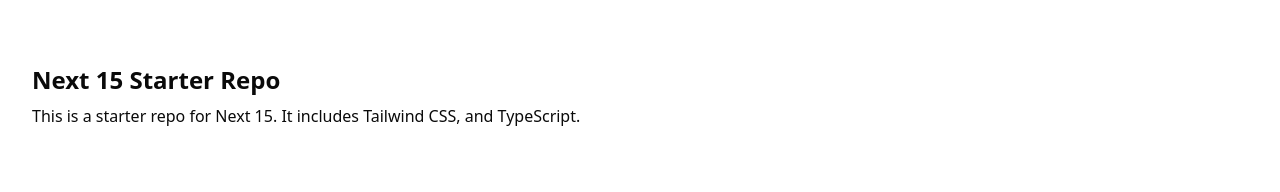
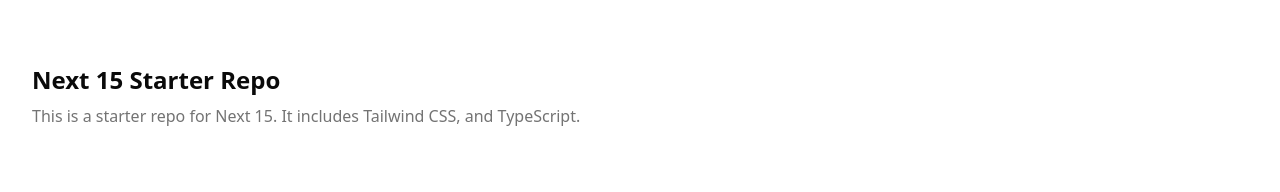
Before and after one commit to samjamead/next-15-starter, a Next.js app: page / in a window 1280 px wide. Shown: the top 192 px of the page. Built offline with nearby package versions, Linux system fonts and the light colour scheme.

Commit message:
Fix dark mode
Resets some ShadCN settings that conflict with the default `create-next-app` installation.

You only need to use a class for dark mode if you want the user to be able to toggle between light and dark.

```diff
--- a/app/globals.css
+++ b/app/globals.css
@@ -1,18 +1,6 @@
 @tailwind base;
 @tailwind components;
 @tailwind utilities;
-
-:root {
-  --muted: #f9f9f9;
-  --muted-foreground: #6b7280;
-}
-
-@media (prefers-color-scheme: dark) {
-  :root {
-    --muted: #171717;
-    --muted-foreground: #9ca3af;
-  }
-}
 
 @layer base {
   :root {
@@ -42,7 +30,9 @@
     --chart-5: 27 87% 67%;
     --radius: 0.5rem;
   }
-  .dark {
+
+  @media (prefers-color-scheme: dark) {
+    :root {
       --background: 0 0% 3.9%;
       --foreground: 0 0% 98%;
       --card: 0 0% 3.9%;
@@ -70,10 +60,10 @@
     }
   }
 
-@layer base {
   * {
     @apply border-border;
   }
+
   body {
     @apply bg-background text-foreground;
   }
--- a/tailwind.config.ts
+++ b/tailwind.config.ts
@@ -1,7 +1,7 @@
 import type { Config } from 'tailwindcss';
+import animatePlugin from 'tailwindcss-animate';
 
 export default {
-    darkMode: ['class'],
   content: [
     './pages/**/*.{js,ts,jsx,tsx,mdx}',
     './components/**/*.{js,ts,jsx,tsx,mdx}',
@@ -14,32 +14,32 @@
         foreground: 'hsl(var(--foreground))',
         muted: {
           DEFAULT: 'hsl(var(--muted))',
-  				foreground: 'hsl(var(--muted-foreground))'
+          foreground: 'hsl(var(--muted-foreground))',
         },
         mutedForeground: 'var(--muted-foreground)',
         card: {
           DEFAULT: 'hsl(var(--card))',
-  				foreground: 'hsl(var(--card-foreground))'
+          foreground: 'hsl(var(--card-foreground))',
         },
         popover: {
           DEFAULT: 'hsl(var(--popover))',
-  				foreground: 'hsl(var(--popover-foreground))'
+          foreground: 'hsl(var(--popover-foreground))',
         },
         primary: {
           DEFAULT: 'hsl(var(--primary))',
-  				foreground: 'hsl(var(--primary-foreground))'
+          foreground: 'hsl(var(--primary-foreground))',
         },
         secondary: {
           DEFAULT: 'hsl(var(--secondary))',
-  				foreground: 'hsl(var(--secondary-foreground))'
+          foreground: 'hsl(var(--secondary-foreground))',
         },
         accent: {
           DEFAULT: 'hsl(var(--accent))',
-  				foreground: 'hsl(var(--accent-foreground))'
+          foreground: 'hsl(var(--accent-foreground))',
         },
         destructive: {
           DEFAULT: 'hsl(var(--destructive))',
-  				foreground: 'hsl(var(--destructive-foreground))'
+          foreground: 'hsl(var(--destructive-foreground))',
         },
         border: 'hsl(var(--border))',
         input: 'hsl(var(--input))',
@@ -49,15 +49,15 @@
           '2': 'hsl(var(--chart-2))',
           '3': 'hsl(var(--chart-3))',
           '4': 'hsl(var(--chart-4))',
-  				'5': 'hsl(var(--chart-5))'
-  			}
+          '5': 'hsl(var(--chart-5))',
+        },
       },
       borderRadius: {
         lg: 'var(--radius)',
         md: 'calc(var(--radius) - 2px)',
-  			sm: 'calc(var(--radius) - 4px)'
-  		}
-  	}
+        sm: 'calc(var(--radius) - 4px)',
       },
-  plugins: [require("tailwindcss-animate")],
+    },
+  },
+  plugins: [animatePlugin],
 } satisfies Config;
```
Lines whose indentation alone changed are shown as unchanged.
